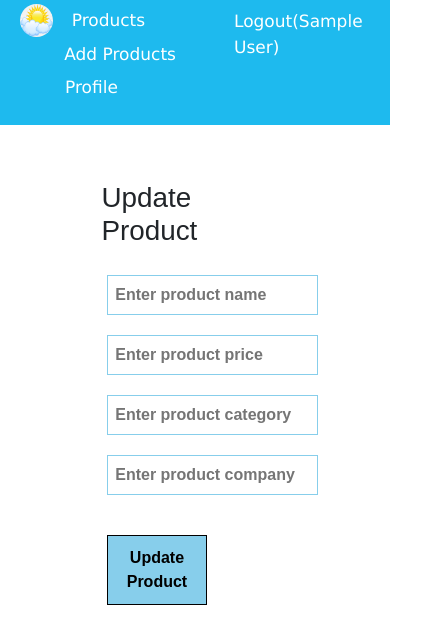
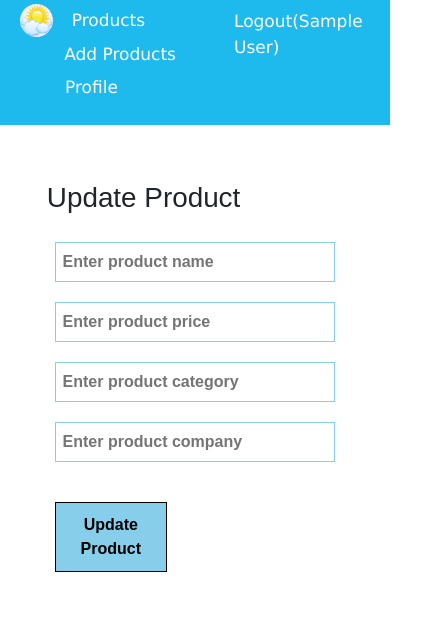
Before and after one commit to kkpweb023/mern, a React (Create React App) app: page /mern/update/1 in a window 390 px wide. Shown: the top 644 px of the page, 447 px wide, since content can reach past the window. Built offline with nearby package versions, Linux system fonts and the light colour scheme; no server answers; sample sign-in values are in the browser's storage.

Commit message:
update  commit

```diff
--- a/src/Components/Home/ProductList.css
+++ b/src/Components/Home/ProductList.css
@@ -115,7 +115,7 @@
 
     .table tr {
       width: 157%;
-      margin-left:-40px;
+      margin-left:-48px;
     }
 
     .table td::before {
@@ -127,6 +127,4 @@
       padding-top:3px;
       font-size:18px;
     }
-
-
   }
--- a/src/Components/Home/ProductList.js
+++ b/src/Components/Home/ProductList.js
@@ -80,8 +80,8 @@ const ProductList = () => {
 
       {isLoading ?
         <Audio
-          height="374"
-          width="150"
+          height="232"
+          width="140"
           ariaLabel="progress-bar-loading"
           wrapperStyle={{}}
           wrapperClass="progress-bar-wrapper"
--- a/src/Components/Update/UpdateProduct.css
+++ b/src/Components/Update/UpdateProduct.css
@@ -1,76 +1,80 @@
-.updateProduct_div{
-
+.updateProduct_div {
   font-family: Arial, Helvetica, sans-serif;
   display: flex;
   flex-direction: column;
   width: 30%;
   position: relative;
-    left:26%;
+  left: 26%;
   top: 40px;
-
 }
 
-.updateProduct_div > input{
-
+.updateProduct_div > input {
   margin-top: 20px;
   margin-left: 5%;
   outline: none;
   border: 1px solid skyblue;
-padding:7px;
+  padding: 7px;
   font-weight: bold;
-width:90%;
+  width: 90%;
 }
 
-.updateProduct_div > input:focus{
+.updateProduct_div > input:focus {
   border: 2px solid rgb(19, 128, 172);
 }
 
-
-
-.updateProduct_div > button{
-
+.updateProduct_div > button {
   margin-top: 40px;
   margin-left: 5%;
   outline: none;
   background-color: skyblue;
   color: black;
-padding:10px 2%;
+  padding: 10px 2%;
   cursor: pointer;
   border: 1px solid black;
-width:35%;
+  width: 35%;
   font-weight: bold;
 }
 
-.updateProduct_div > button:hover{
+.updateProduct_div > button:hover {
   background-color: rgb(229, 232, 233);
   color: rgb(9, 108, 138);
   border: 2px solid rgb(63, 164, 204);
 }
 
-
-
-@media(max-width:920px) {
-
-.updateProduct_div > input{
-    width:150%;
+@media (max-width: 1120px) {
+  .updateProduct_div {
+    width: 35%;
+    position: relative;
+    left: 27%;
+    top: 40px;
   }
 
-.updateProduct_div > button{
-    width:55%;
+  .updateProduct_div > input {
+    width: 110%;
+  }
+
+  .updateProduct_div > button {
+    width: 55%;
   }
 }
 
-
-
-
-
-@media(max-width:520px) {
-
-.updateProduct_div > input{
-    width:180%;
+@media (max-width: 700px) {
+  .updateProduct_div {
+    width: 40%;
+    position: relative;
+    left: 12%;
+    top: 40px;
   }
 
-.updateProduct_div > button{
-    width:85%;
+  .updateProduct_div > :first-child {
+    width: 400px;
+  }
+
+  .updateProduct_div > input {
+    width: 180%;
+  }
+
+  .updateProduct_div > button {
+    width: 72%;
   }
 }
```
Lines whose indentation alone changed are shown as unchanged.
